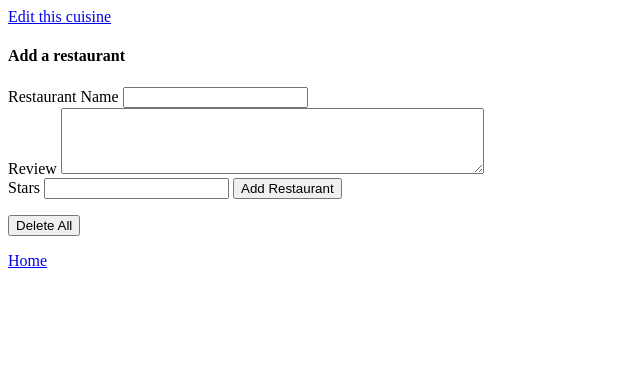
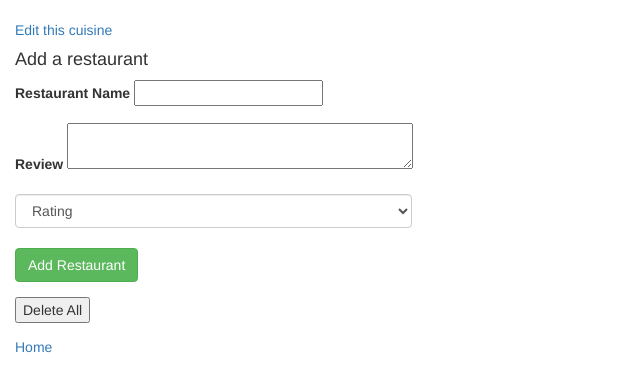
Before and after one commit to k-giardchase/best_restaurants, a PHP site: template views/cuisine.twig in a window 1280 px wide. Shown: the top 392 px of the page, without its empty margins (0-640 px from the left). Run offline with PHP 8.4, Linux system fonts and the light colour scheme; the template is opened without the code that fills it, so the values that code supplies are empty; some libraries are stand-ins or nearby versions.

Commit message:
Add bootstrap to views

```diff
--- a/views/cuisine.twig
+++ b/views/cuisine.twig
@@ -1,24 +1,43 @@
 <html>
 <head>
+    <link rel="stylesheet" href="http:////maxcdn.bootstrapcdn.com/bootstrap/3.3.4/css/bootstrap.min.css">
     <title>Restaurant List</title>
 </head>
+
 <body>
+    <div class="container-fluid">
         <h1>{{ cuisines.getType }}</h1>
         <p><a href="/cuisine/{{ cuisines.getId }}/edit">Edit this cuisine</a></p>
         <h4>Add a restaurant</h4>
 
         <form action ="/restaurants" method="post">
             <input id="type_id" name="type_id" type="hidden" value="{{ cuisines.getId() }}">
+            <div class="form-group">
                 <label for 'name'>Restaurant Name</label>
-        <input id='name' name='name' type='text'>
-        <br>
+                <input  id='name' name='name' type='text'>
+            </div>
+            <div class="form-group">
             <label for 'review'>Review</label>
-        <textarea  id='review' name='review' rows="4" cols="50"></textarea>
-        <br>
-        <label for 'stars'>Stars</label>
-        <input id='stars' name='stars' type='int'>
-
-        <button type="submit">Add Restaurant</button>
+            <textarea id='review' name='review' rows="2" cols="40"></textarea>
+        </div>
+        <div class="row">
+            <div class='col-xs-4'>
+                <select class='form-control' id='stars' name='stars'>
+                    <option value=0>Rating</option>
+                    <option value=1>*</option>
+                    <option value=2>**</option>
+                    <option value=3>***</option>
+                    <option value=4>****</option>
+                </select>
+            <!-- <label for 'stars'>Stars</label>
+            <input id='stars' name='stars' type='int'> -->
+            </div>
+            <div class='col-xs-4'></div>
+            <div class='col-xs-4'></div>
+        </div><br>
+            <div class="form-group">
+                <button class='btn btn-success' type="submit">Add Restaurant</button>
+            </div>
         </form>
 
         {% if restaurants is not empty %}
@@ -37,6 +56,6 @@
         </form>
 
         <p><a href='/'>Home</a></p>
-
+    <div class="container">
 </body>
 </html>
--- a/views/cuisine_edit.twig
+++ b/views/cuisine_edit.twig
@@ -1,8 +1,10 @@
 <html>
 <head>
+    <link rel="stylesheet" href="http:////maxcdn.bootstrapcdn.com/bootstrap/3.3.4/css/bootstrap.min.css">
     <title>Edit Category</title>
 </head>
 <body>
+    <div class="container">
         <h1>Update the {{ cuisine.getType }} cuisine type</h1>
 
         <form action="/cuisine/{{ cuisine.getId }}" method="post">
@@ -18,6 +20,6 @@
             <input name='_method' type='hidden' value='delete'>
             <button type='submit'>Delete This Category</button>
         </form>
-
+    <div class="container">
 </body>
 </html>
```
Also changed, not shown: views/index.twig (+6 -1 lines). Lines whose indentation alone changed are shown as unchanged.
